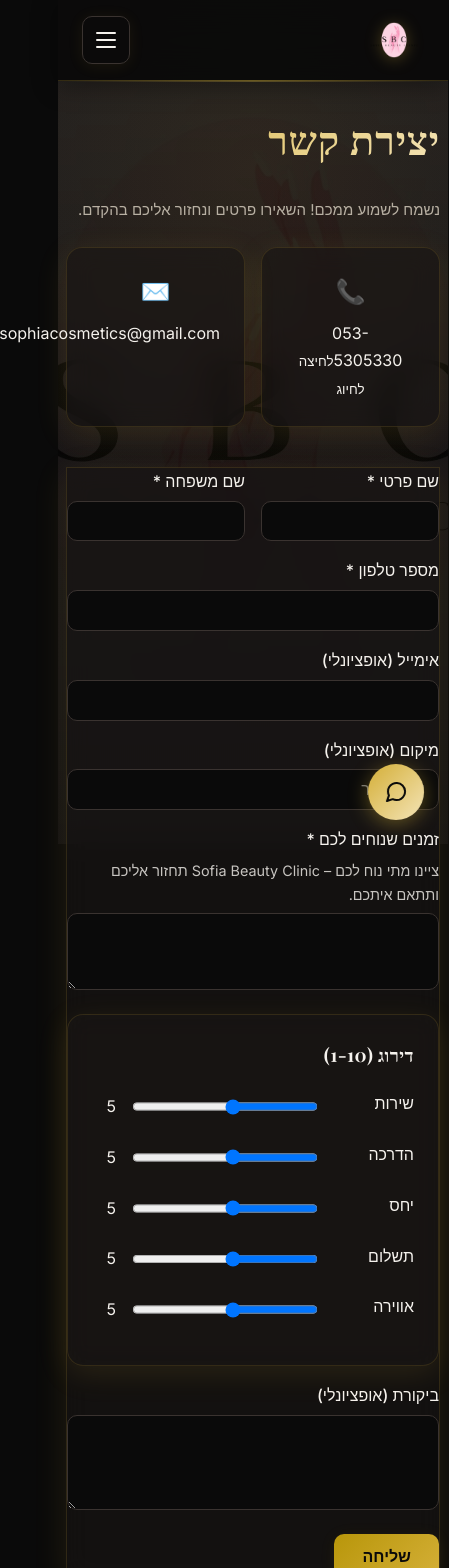
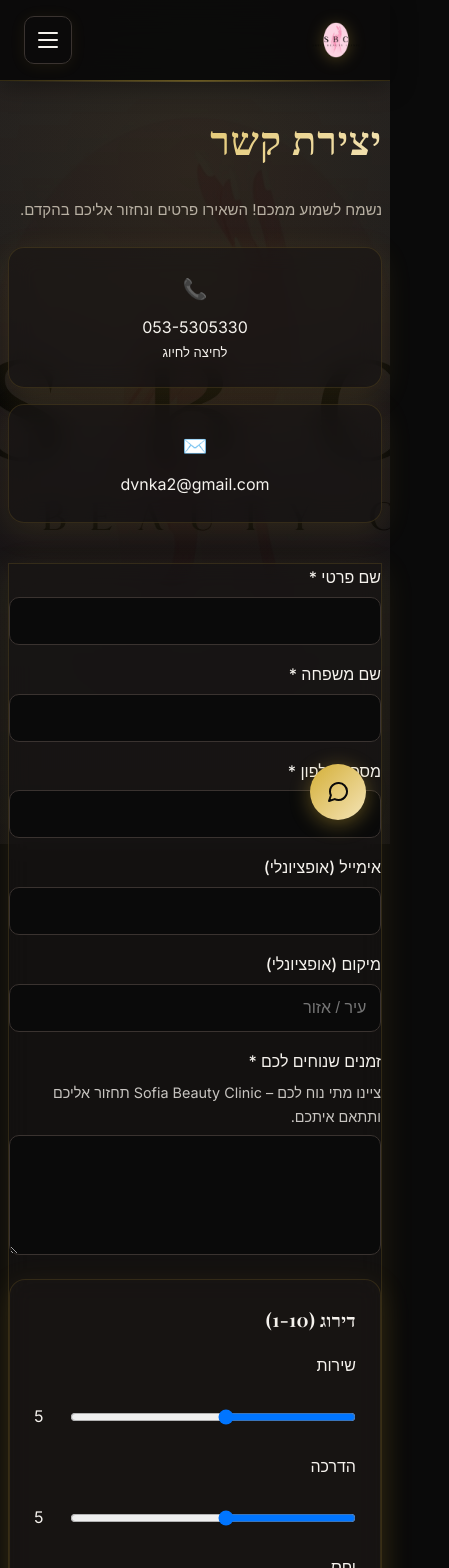
Before and after one commit to Michael2001papis/tuta, a React (Vite) app: page /contact in a window 390 px wide. Shown: the top 1568 px of the page, 449 px wide, since content can reach past the window. Built offline with nearby package versions, Linux system fonts and the light colour scheme; a web font is replaced by a local one.

Commit message:
0.1.0 טכנולוגיה ומסך יצירת קשר

```diff
--- a/src/components/Footer.jsx
+++ b/src/components/Footer.jsx
@@ -27,7 +27,7 @@ export default function Footer() {
         <div className="footer-section">
           <h4>יצירת קשר</h4>
           <a href="tel:0535305330" className="footer-contact">053-5305330</a>
-          <a href="mailto:sophiacosmetics@gmail.com" className="footer-contact">sophiacosmetics@gmail.com</a>
+          <a href="mailto:dvnka2@gmail.com" className="footer-contact">dvnka2@gmail.com</a>
           <a href="https://wa.me/972535305330" target="_blank" rel="noopener noreferrer" className="footer-contact">WhatsApp</a>
         </div>
       </div>
--- a/src/pages/Contact.css
+++ b/src/pages/Contact.css
@@ -25,6 +25,7 @@
 .contact-card {
   flex: 1;
   min-width: 140px;
+  min-height: 48px;
   padding: var(--space-lg);
   background: var(--color-cream);
   border: 1px solid var(--color-border);
@@ -33,6 +34,15 @@
   text-align: center;
   transition: transform 0.2s, box-shadow 0.2s;
   box-shadow: var(--shadow-soft);
+  display: flex;
+  flex-direction: column;
+  align-items: center;
+  justify-content: center;
+  text-decoration: none;
+  color: inherit;
+  -webkit-tap-highlight-color: transparent;
+  touch-action: manipulation;
+  box-sizing: border-box;
 }
 
 .contact-card:hover {
@@ -59,11 +69,20 @@
 .contact-form input,
 .contact-form textarea {
   width: 100%;
-  padding: 0.65rem 0.85rem;
+  min-height: 48px;
+  padding: 0.75rem 0.85rem;
   border: 1px solid var(--color-border);
   border-radius: var(--radius-sm);
-  font-size: 1rem;
+  font-size: 16px;
   background: var(--color-bg);
+  box-sizing: border-box;
+  -webkit-tap-highlight-color: transparent;
+  touch-action: manipulation;
+}
+
+.contact-form textarea {
+  min-height: 120px;
+  resize: vertical;
 }
 
 .contact-form input:focus,
@@ -122,13 +141,18 @@
 }
 
 .submit-btn {
+  min-height: 48px;
   padding: 0.75rem 1.75rem;
   background: var(--color-primary-dark);
   color: #fff;
+  border: none;
   border-radius: var(--radius-sm);
   font-size: 1rem;
   font-weight: 500;
+  cursor: pointer;
   transition: background 0.2s, box-shadow 0.2s;
+  -webkit-tap-highlight-color: transparent;
+  touch-action: manipulation;
 }
 
 .submit-btn:hover {
@@ -143,7 +167,9 @@
   display: flex;
   align-items: center;
   justify-content: center;
-  z-index: 1000;
+  z-index: 10000;
+  padding: max(1rem, env(safe-area-inset-top)) max(1rem, env(safe-area-inset-right)) max(1rem, env(safe-area-inset-bottom)) max(1rem, env(safe-area-inset-left));
+  box-sizing: border-box;
   animation: fadeIn 0.3s ease;
 }
 
@@ -152,9 +178,27 @@
   padding: var(--space-xl);
   border-radius: var(--radius);
   text-align: center;
-  max-width: 90vw;
+  width: 100%;
+  max-width: 400px;
   border: 1px solid var(--color-border);
   box-shadow: var(--shadow-elevated);
+}
+
+.success-modal button {
+  min-height: 48px;
+  width: 100%;
+  max-width: 280px;
+  margin: 1rem auto 0;
+  padding: 0.75rem 1.5rem;
+  background: var(--color-primary);
+  color: #fff;
+  border: none;
+  border-radius: var(--radius-sm);
+  font-size: 1rem;
+  font-weight: 500;
+  cursor: pointer;
+  -webkit-tap-highlight-color: transparent;
+  touch-action: manipulation;
 }
 
 .success-icon {
@@ -168,16 +212,99 @@
   margin-bottom: 0.5rem;
 }
 
-.success-modal button {
-  margin-top: 1rem;
-  padding: 0.6rem 1.5rem;
-  background: var(--color-primary);
-  color: #fff;
-  border-radius: 8px;
-}
-
 .countdown {
   margin-top: 0.75rem;
   font-size: 0.9rem;
   opacity: 0.8;
 }
+
+/* Mobile – יצירת קשר */
+@media (max-width: 768px) {
+  .contact-page {
+    width: 100%;
+    padding: 0;
+  }
+
+  .contact-info-cards {
+    flex-direction: column;
+    gap: var(--space-md);
+    margin-bottom: var(--space-xl);
+  }
+
+  .contact-card {
+    min-width: 0;
+    width: 100%;
+    min-height: 56px;
+    padding: var(--space-lg);
+  }
+
+  .form-row {
+    flex-direction: column;
+    gap: 0;
+  }
+
+  .form-row .form-group {
+    flex: none;
+  }
+
+  .ratings-section {
+    padding: var(--space-lg);
+  }
+
+  .rating-row {
+    flex-wrap: wrap;
+    gap: 0.5rem;
+  }
+
+  .rating-row label {
+    min-width: 100%;
+    width: 100%;
+  }
+
+  .rating-row input[type="range"] {
+    flex: 1;
+    min-width: 0;
+    max-width: none;
+    width: 100%;
+    height: 32px;
+  }
+
+  .rating-row span {
+    min-width: 28px;
+    text-align: left;
+  }
+
+  .submit-btn {
+    width: 100%;
+  }
+}
+
+@media (max-width: 480px) {
+  .contact-page h1 {
+    font-size: 1.5rem;
+  }
+
+  .contact-intro {
+    font-size: 0.9375rem;
+  }
+
+  .contact-card .icon {
+    font-size: 1.25rem;
+  }
+
+  .contact-card span {
+    font-size: 1rem;
+  }
+
+  .contact-card small {
+    font-size: 0.8125rem;
+  }
+
+  .success-modal {
+    padding: var(--space-lg);
+  }
+
+  .success-modal button {
+    max-width: none;
+  }
+}
--- a/src/pages/Contact.jsx
+++ b/src/pages/Contact.jsx
@@ -71,9 +71,9 @@ export default function Contact() {
           <span>053-5305330</span>
           <small>לחיצה לחיוג</small>
         </a>
-        <a href="mailto:sophiacosmetics@gmail.com" className="contact-card email">
+        <a href="mailto:dvnka2@gmail.com" className="contact-card email">
           <span className="icon">✉️</span>
-          <span>sophiacosmetics@gmail.com</span>
+          <span>dvnka2@gmail.com</span>
         </a>
       </div>
 
```
